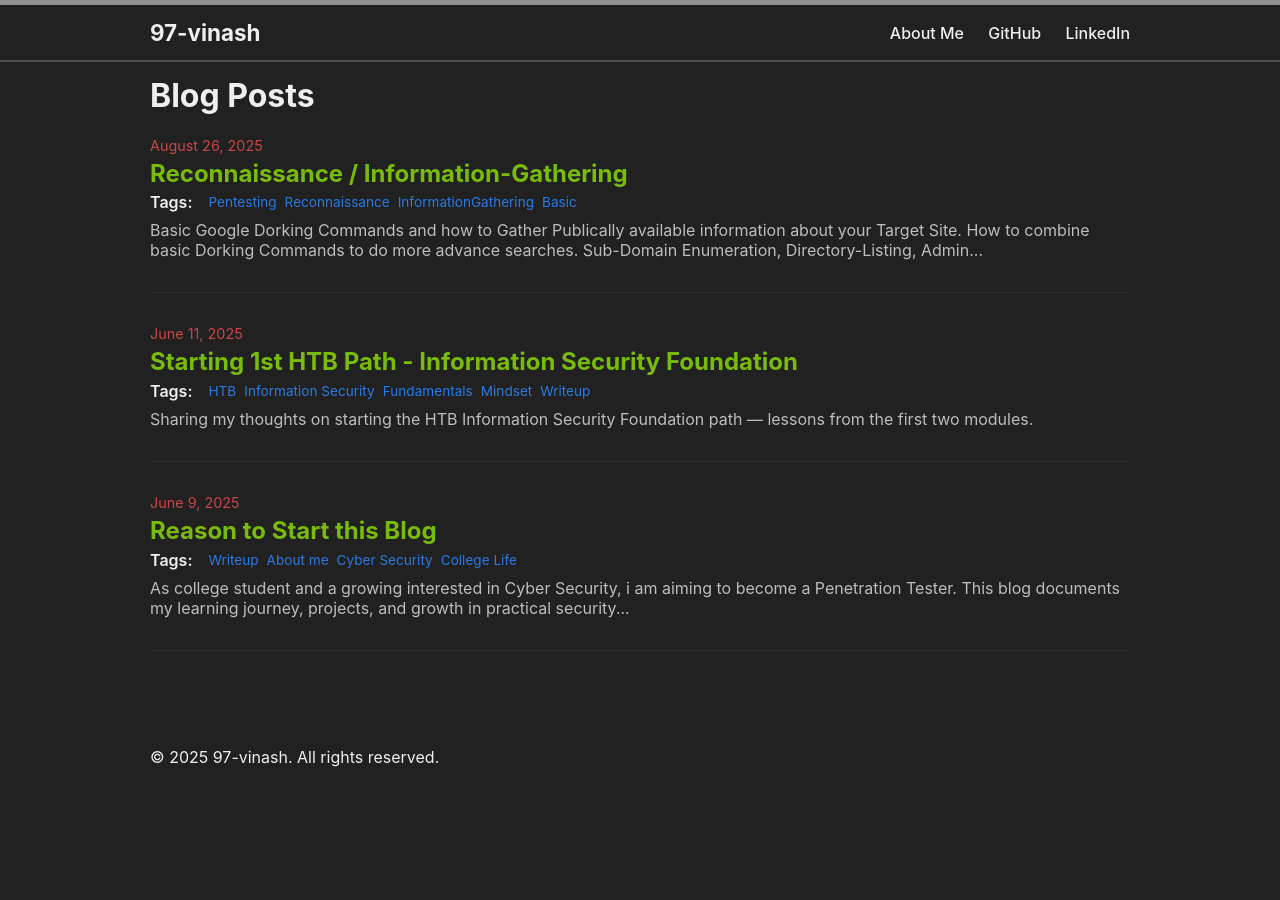
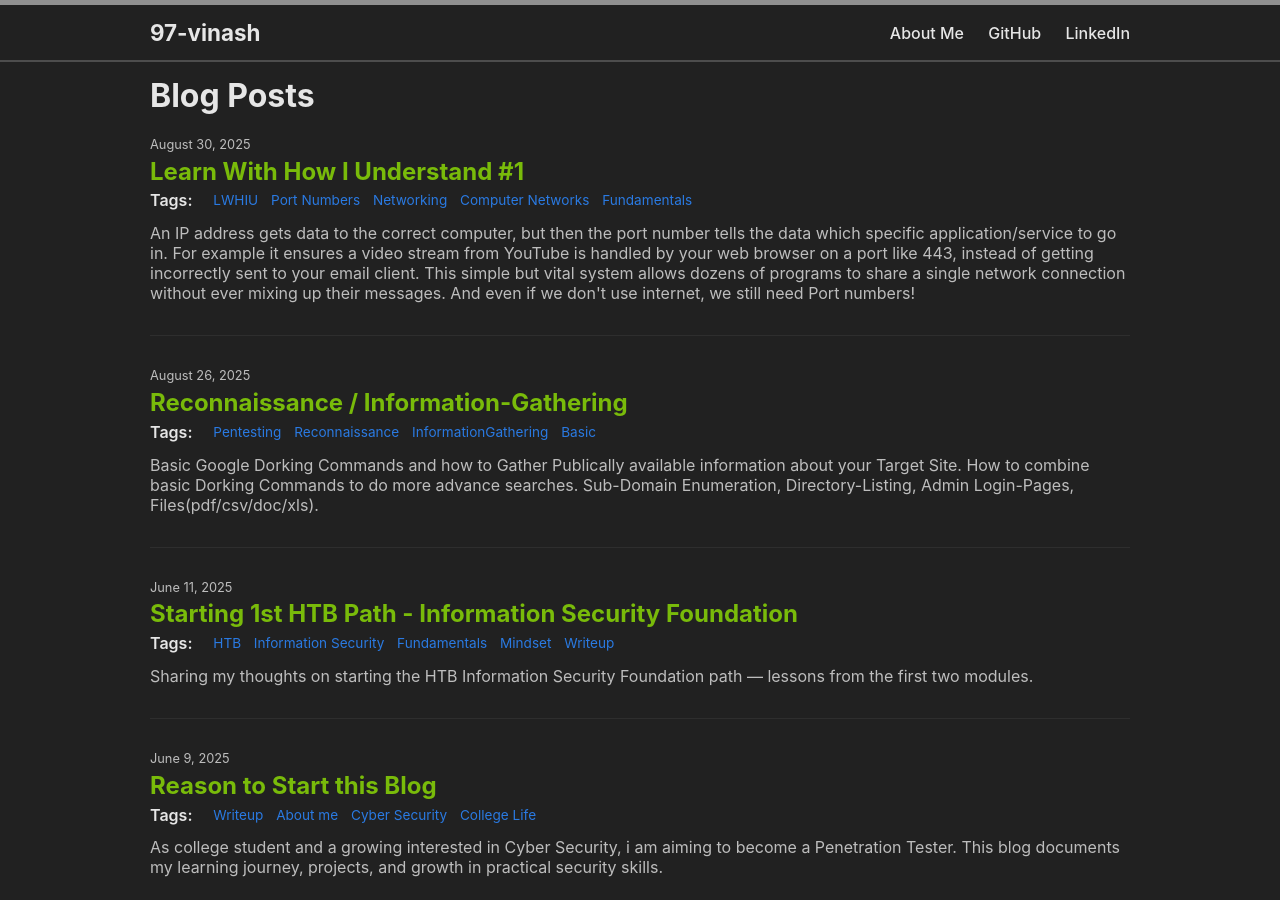
Before and after one commit to 97-vinash/97-vinash.github.io, a Jekyll site: the page built from index.markdown, in a window 1280 px wide and 900 px high. Built offline with Jekyll 4.4.1, drawn with Linux system fonts in a browser that asks for light colours.

Commit message:
LWHIU
- no commas b/w tags

```diff
--- a/_layouts/post.html
+++ b/_layouts/post.html
@@ -20,7 +20,7 @@
         {% if page.tags %}
         <div class="post-tags">
           {% for tag in page.tags %}
-            <span class="tag">{{ tag }}</span>{% unless forloop.last %}, {% endunless %}
+            <span class="tag">{{ tag }}</span>
           {% endfor %}
         </div>
         {% endif %}
--- /dev/null
+++ b/_posts/2025-08-30-port-no.md
@@ -0,0 +1,65 @@
+---
+title: "Learn With How I Understand #1"
+tags: [LWHIU, Port Numbers, Networking, Computer Networks, Fundamentals]
+date: 2025-08-30
+excerpt: An IP address gets data to the correct computer, but then the port number tells the data which specific application/service to go in. For example it ensures a video stream from YouTube is handled by your web browser on a port like 443, instead of getting incorrectly sent to your email client. This simple but vital system allows dozens of programs to share a single network connection without ever mixing up their messages. And even if we don't use internet, we still need Port numbers!
+---
+# Port Numbers
+
+**What Exactly Are Port Numbers?**
+Port numbers are essentially **just addresses for services** or applications **running on a device.** They are combined with the IP addresses eg: 192.168.10.2:8080
+
+**Why Do We Even Need Port Numbers?**
+We all know that **IP addresses** are used so one computer can find another computer across a network. But what after that ?
+For Example let's say you open your browser, navigate to YouTube, and search for a video. Here's what happens:
+
+1. Your request goes to YouTube's server
+2. The server fetches the video data
+3. The data comes back to your PC **using your IP address**
+
+But now, **Where should this video data go once it reaches your PC?**
+
+- Should it go to your **mail box**? Obviously not!
+- It should go to your **YouTube webpage** in the browser
+
+But how does the incoming data know where to go?
+To your mail box (OR) to your YouTube page?
+**That's where port numbers come in!**
+They tell the data to go to:
+- **Port 443** (HTTPS) for your web browser
+
+---
+
+**So, If I don't connect to Internet at all. Would Port Numbers still be of any use ?**
+YES they still be useful.
+
+**I am not getting any data from the internet, so it doesn't need to find any services on my device then Why?**
+It's Because Your computer uses something called **loopback communication** to talk to itself. When two or more services inside your computer need to share data, they communicate by sending information to each other's designated ports.
+
+**Example: Local Web Development**
+Most of us have at least once in our life hosted a simple HTML website locally when learning web development. To see how it looks, we deploy it locally.
+Remember this familiar sight: `localhost:8000` OR `localhost:8080`
+Since `localhost` can be written as `127.0.0.1`, this becomes: `127.0.0.1:8000`
+
+**So, What's happening here?**
+- We're deploying our site locally on `127.0.0.1:8000`
+- Our webpage is **listening** on **port 8000**
+- When we open our web browser and type `127.0.0.1:8000`, the browser connects to that port (8000) and shows our website
+
+**Remember:** This all happens **locally without internet**, so we still need port numbers even without an internet connection!
+
+---
+
+## Key Takeaways
+
+- **Port numbers** act as specific addresses for services running on a device.
+- They work alongside **IP addresses** to ensure data reaches the correct application.
+- Port numbers are essential for both **network communication** and **local services**
+- Even without internet, your computer uses ports for **internal communication** between services.
+- Common ports include:-
+**Port 22** SSH / **Port 25** SMTP / **Port 53** DNS / **Port 80** HTTP / **Port 443** HTTPS
+- Port numbers range from 0 to 65535
+Well-Known Ports (0–1023)
+Registered Ports (1024–49151)
+Dynamic/Private Ports (49152–65535)
+- Any port can technically be used for any service, and running standard services on non-default ports—such as HTTP on port 22—is considered unusual but it is possible.
--- a/assets/css/style.css
+++ b/assets/css/style.css
@@ -2,7 +2,7 @@
 :root{
   --bg: #212121;
   --panel: #1a1a1a;
-  --text: #efefef;
+  --text: #E6E6E6;
   --muted: #9aa0a6;
   --accent: #9FFE00B2;
   --border: rgba(255,255,255,0.06);
@@ -121,8 +121,8 @@ main, .content {
 }
 
 .post-date {
-  font-size: 0.9rem;
-  color: #C74646;
+  font-size: 0.8rem;
+  color: #bdbdbd;
 }
 
 .post-title {
@@ -157,7 +157,7 @@ main, .content {
   display: flex;
   flex-wrap: wrap;
   align-items: center;
-  gap: 0.5rem;
+  gap: 0.8rem;
 }
 
 .post-tags::before {
@@ -168,7 +168,7 @@ main, .content {
 
 /* excerpt / summary */
 .post-excerpt {
-  margin-top: 0.5rem;
+  margin-top: 0.8rem;
   color: #bdbdbd; }
 
 /* post-page panel */
@@ -192,7 +192,7 @@ main.post.content .container .post-meta .post-title {
 }
 
 main.post.content .container .post-meta .post-date {
-  color: #C74646;
+  color: #bdbdbd;
 }
 
 /* 404 styling */
--- a/index.markdown
+++ b/index.markdown
@@ -16,7 +16,7 @@ title: 97-vinash Homepage
       {% endfor %}
     </div>
     {% endif %}
-    <p class="post-excerpt">{{ post.excerpt | strip_html | truncatewords: 30 }}</p>
+    <p class="post-excerpt">{{ post.excerpt | strip_html | truncatewords: 90 }}</p>
   </li>
   {% endfor %}
 </ul>
```
